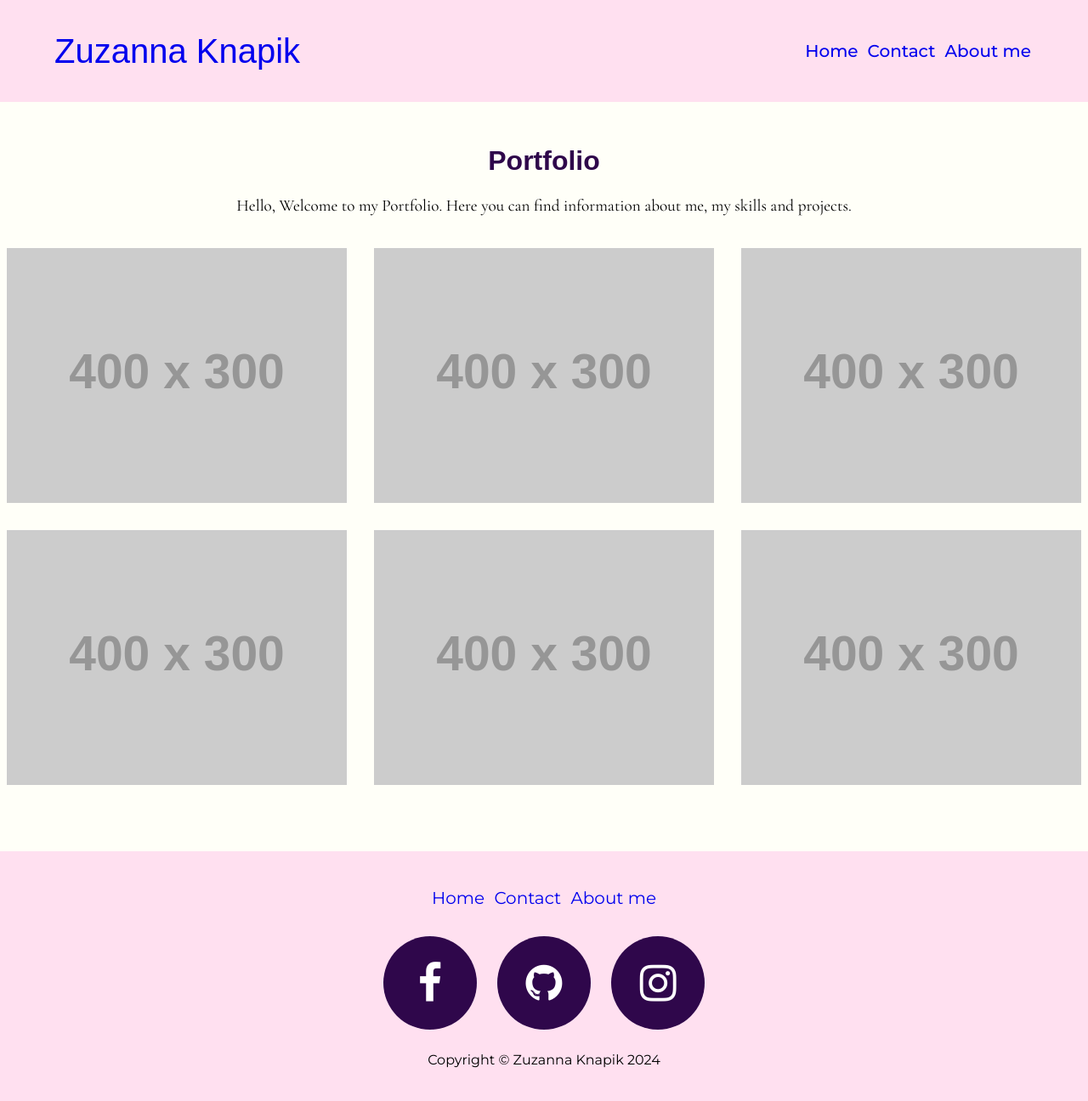
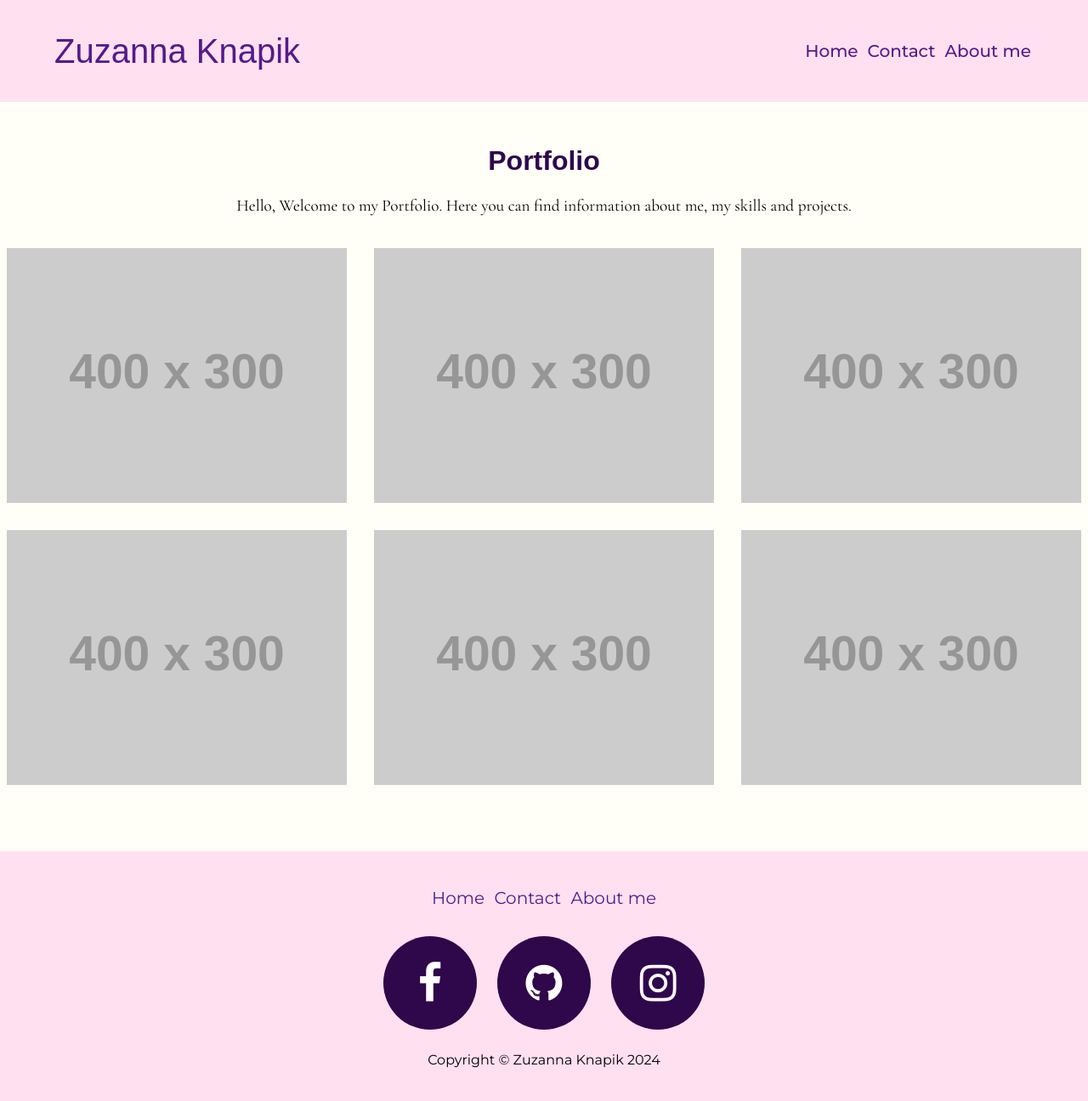
Before and after one commit to mammasus/Lab-1, a plain HTML site: page home.html in a window 1280 px wide. Shown: the whole page at 85% size. Drawn offline with nearby package versions, Linux system fonts and the light colour scheme; placeholder pictures from the web are drawn by us.

Commit message:
small changes css

```diff
--- a/main.css
+++ b/main.css
@@ -34,6 +34,7 @@ nav ul li{
 nav a{
     font-family: Montserrat, sans-serif;
     font-weight: 500;
+    color:#551a8b;
     text-decoration: underline transparent;
     text-underline-offset: 5px;
     text-decoration-thickness: 2px;
@@ -44,6 +45,7 @@ nav a{
 nav a:visited, .name a:visited, .nav_footer a:visited{
     color:#551a8b;
 }
+
 .social_icons a:visited{
     background: #2f074b;
     color: white;
@@ -68,6 +70,7 @@ nav a:focus {
     .name a{
         font-size: 40px;
         text-decoration: none;
+        color:#551a8b;
     }
     .name a:hover{
         color: blueviolet;
@@ -140,6 +143,7 @@ footer{
     }
 .nav_footer a{
         text-decoration: none;
+        color:#551a8b;
 
     }
 .nav_footer a:hover{
```
Also changed, not shown: 1 other file.
